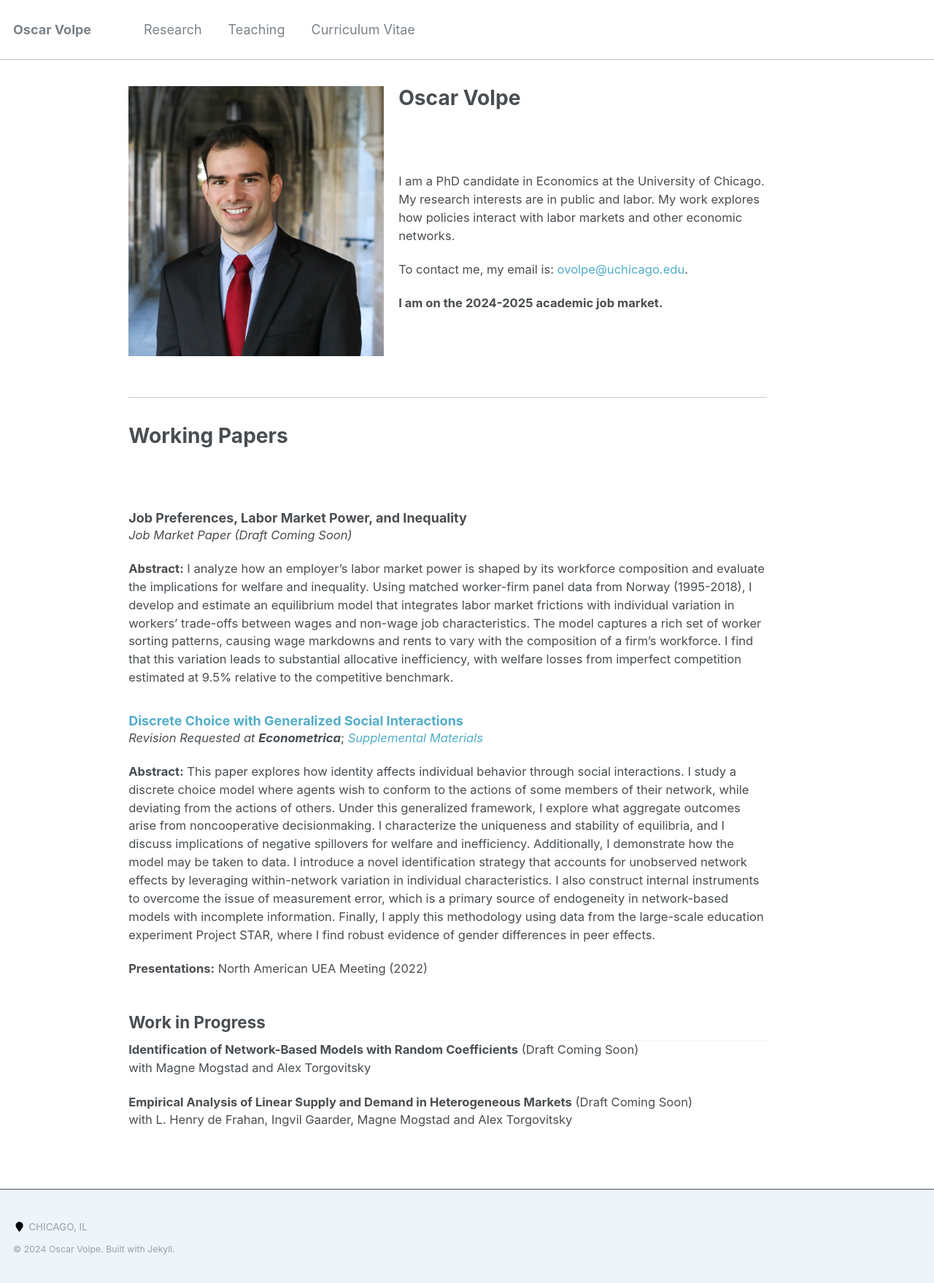
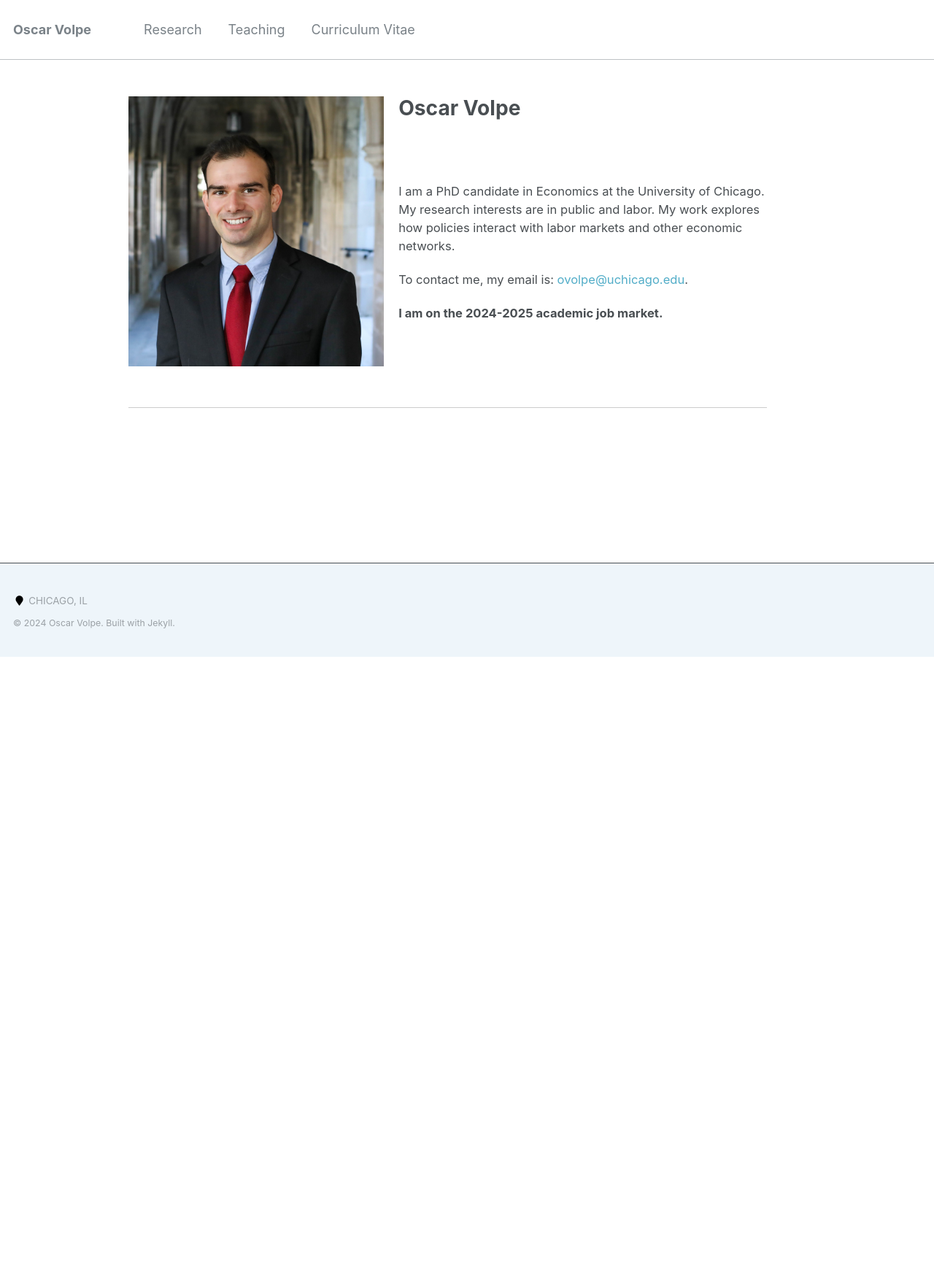
Before and after one commit to ovolpe/ovolpe.github.io, a Jekyll site: the page built from _pages/about.md, in a window 1280 px wide. Shown: the whole page at 73% size. Built offline with Jekyll 4.4.1, drawn with Linux system fonts in a browser that asks for light colours; after the commit the page ends 900 px from its top, so only the background shows below that.

Commit message:
Update about.md

```diff
--- a/_pages/about.md
+++ b/_pages/about.md
@@ -7,12 +7,6 @@ redirect_from:
   - /about/
   - /about.html
 ---
-
-<style>
-h1, h2, h3 {
-    margin-bottom: 0em;
-}
-</style>
 
 # Oscar Volpe<img class="img-responsive" style="float: left; margin: 0px 20px 20px 0px;" src="/files/headshot.jpg" width="350"><br>
 I am a PhD candidate in Economics at the University of Chicago. My research interests are in public and labor. My work explores how policies interact with labor markets and other economic networks.
@@ -24,26 +18,3 @@ To contact me, my email is: <a href="mailto:ovolpe@uchicago.edu">ovolpe@uchicago
 <br style="clear: both;">
 
 <hr style="margin: 2em 0; border: none; border-top: 1px solid #ccc;">
-
-# Working Papers
-### **Job Preferences, Labor Market Power, and Inequality**
-_Job Market Paper (Draft Coming Soon)_ <br>
-
-**Abstract:** I analyze how an employer's labor market power is shaped by its workforce composition and evaluate the implications for welfare and inequality. Using matched worker-firm panel data from Norway (1995-2018), I develop and estimate an equilibrium model that integrates labor market frictions with individual variation in workers' trade-offs between wages and non-wage job characteristics. The model captures a rich set of worker sorting patterns, causing wage markdowns and rents to vary with the composition of a firm's workforce. I find that this variation leads to substantial allocative inefficiency, with welfare losses from imperfect competition estimated at 9.5% relative to the competitive benchmark.
-
-
-### [**Discrete Choice with Generalized Social Interactions**](/files/dcwgsi_paper.pdf)
-_Revision Requested at **Econometrica**_; [*Supplemental Materials*](/files/dcwgsi_supplement.pdf)<br>
-
-**Abstract:** This paper explores how identity affects individual behavior through social interactions. I study a discrete choice model where agents wish to conform to the actions of some members of their network, while deviating from the actions of others. Under this generalized framework, I explore what aggregate outcomes arise from noncooperative decisionmaking. I characterize the uniqueness and stability of equilibria, and I discuss implications of negative spillovers for welfare and inefficiency. Additionally, I demonstrate how the model may be taken to data. I introduce a novel identification strategy that accounts for unobserved network effects by leveraging within-network variation in individual characteristics. I also construct internal instruments to overcome the issue of measurement error, which is a primary source of endogeneity in network-based models with incomplete information. Finally, I apply this methodology using data from the large-scale education experiment Project STAR, where I find robust evidence of gender differences in peer effects.
-
-**Presentations:** North American UEA Meeting (2022)
-<br><br>
-
-## Work in Progress
-**Identification of Network-Based Models with Random Coefficients** (Draft Coming Soon) <br>
-with Magne Mogstad and Alex Torgovitsky
-<br>
-
-**Empirical Analysis of Linear Supply and Demand in Heterogeneous Markets** (Draft Coming Soon) <br>
-with L. Henry de Frahan, Ingvil Gaarder, Magne Mogstad and Alex Torgovitsky
```
